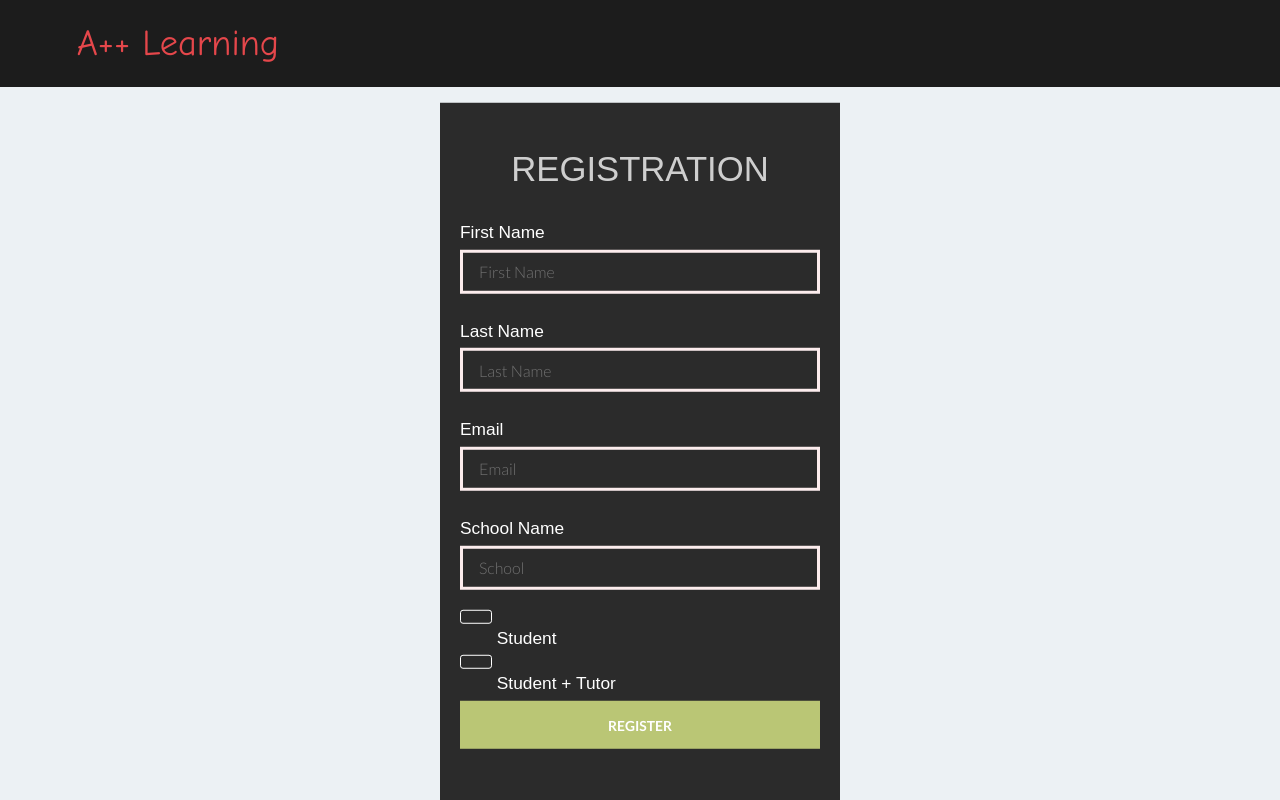
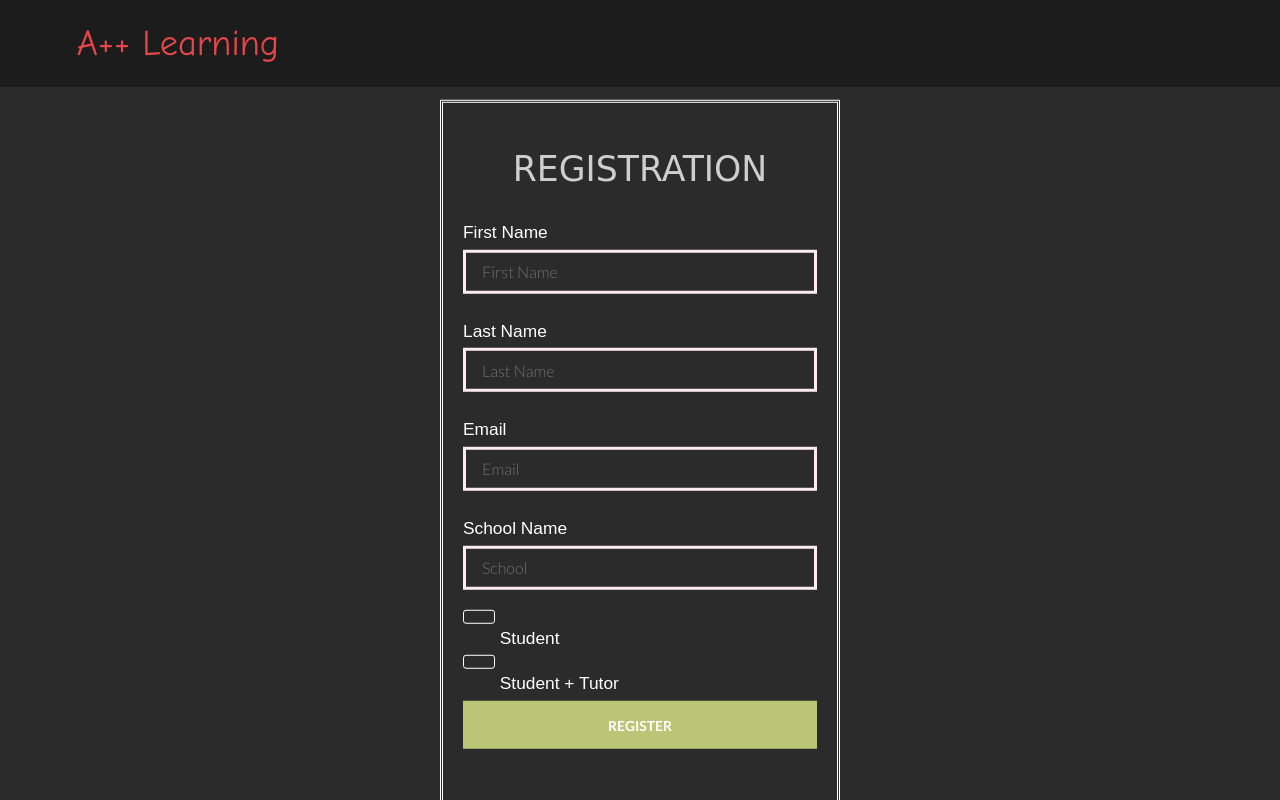
Before and after one commit to noahallen/APlusPlus-Learning, a website: page public/register.html in a window 1280 px wide. Drawn offline with Linux system fonts and the light colour scheme.

Commit message:
Sahil patel/changes (#21)
* minor QOL changes to registration page

* another quick change

* lots of changes to registration page UHGHHHGHGHGHHGH

```diff
--- a/public/register.html
+++ b/public/register.html
@@ -18,7 +18,7 @@
 		<!-- Header -->
         <header id="header">
             <div class="inner">
-                <a class="logo">A++ Learning</a>
+                <a href="index.html" class="logo">A++ Learning</a>
             </div>
         </header>
         <a href="#menu" class="navPanelToggle"><span class="fa fa-bars"></span></a>
@@ -32,10 +32,12 @@
         <style>
 
             *{margin: 0; padding: 0;}
-            body{background: #ecf1f4; font-family: sans-serif; margin: center;}
+            body{background:#2b2b2b ; font-family: sans-serif; margin-left:15%; margin-right:15%; margin:center;}
 
-            .form-wrap{ width: 400px; background: #2b2b2b; padding: 40px 20px; box-sizing: border-box; position: fixed; left: 50%; top: 57%; transform: translate(-50%, -50%);}
-            h1{text-align: center; color: #ffffffc5; font-weight: normal; margin-bottom:20px;}
+            .form-wrap{ border-style:double; border-width:3px; border-color:white; width: 400px; background: #2b2b2b; padding: 40px 20px; box-sizing: border-box; position: fixed; left: 50%; top: 57%; transform: translate(-50%, -50%);}
+
+
+            h1{text-align: center; color: #ffffffc5; font-weight: normal; margin-bottom:20px; font-family:cursive}
 
             input{width: 100%; background: none; border: 1px solid #fff; border-radius: 3px; padding: 6px 15px; box-sizing: border-box; margin-bottom: 20px; font-size: 16px; color: #fff;}
 
@@ -45,10 +47,18 @@
 
             ::placeholder{color: #fff;}
 
+
+
         </style>
 
+
+         <div class="box-red">
+
+
             <div class="form-wrap">
+                <div class="registration-wrap">
                     <h1>Registration</h1>
+                </div>
                 <form>
 
                     First Name <input type="text" placeholder="First Name" id="fname">
@@ -67,6 +77,7 @@
                 </form>
 
             </div>
+
             <!-- END FORM -->
 
 
@@ -77,4 +88,5 @@
                 <script src="assets/js/main.js"></script>
 
         </body>
+    </div>
 </html>
```
Also changed, not shown: public/assets/css/main.css (+27 -0 lines), public/index2.html (+1 -1 lines), public/search.html (+2 -2 lines). Lines whose indentation alone changed are shown as unchanged.
